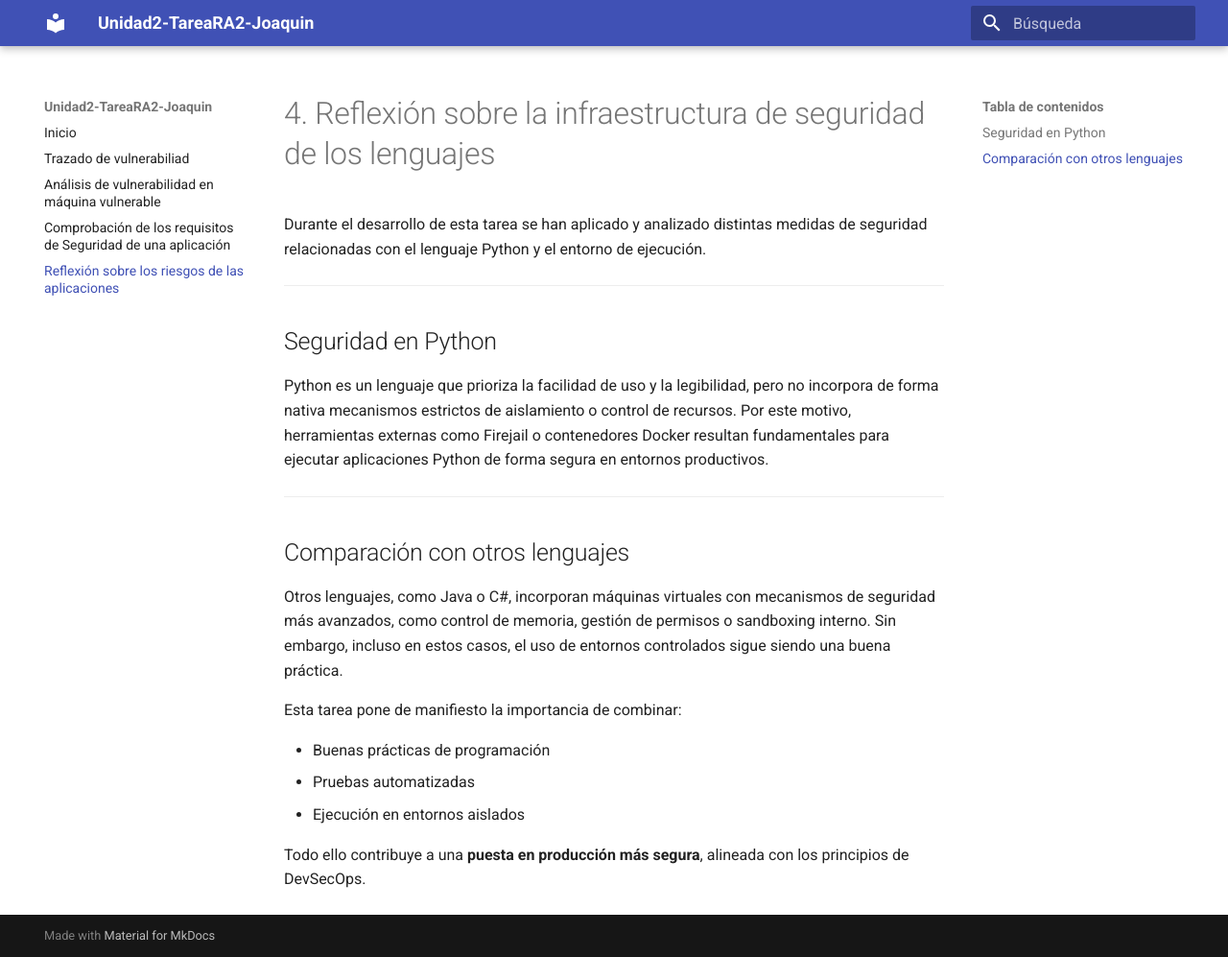
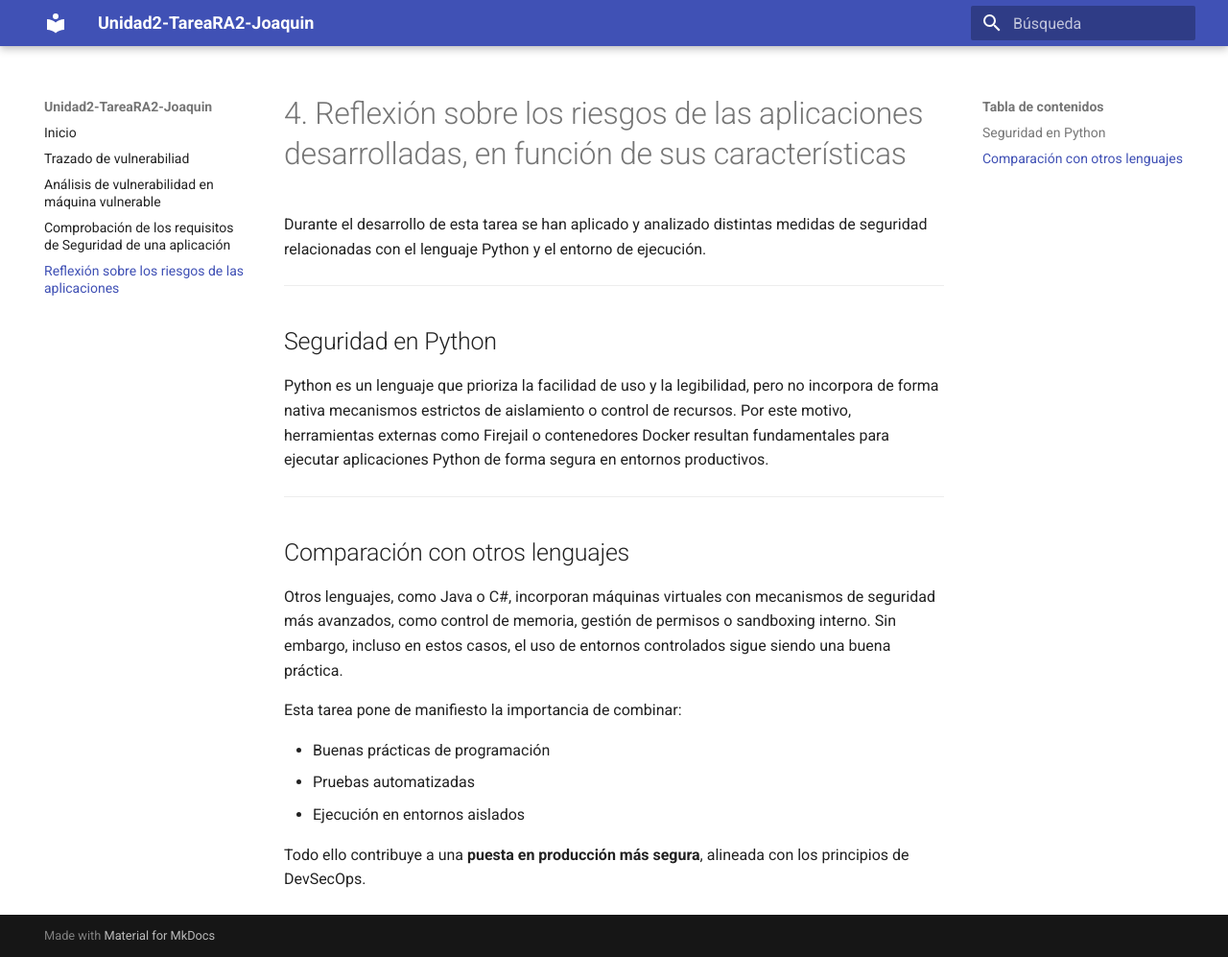
Before and after one commit to JBLeopard/Unidad2-TareaRA2-Joaquin, an MkDocs documentation site: the page built from docs/conclusiones.md, in a window 1280 px wide and 997 px high. Shown: the whole window at 96% size. Built offline with MkDocs 1.6.1 and Material for MkDocs 9.7.7, drawn with Linux system fonts in a browser that asks for light colours.

Commit message:
Update conclusiones.md

```diff
--- a/docs/conclusiones.md
+++ b/docs/conclusiones.md
@@ -1,4 +1,4 @@
-# 4. Reflexión sobre la infraestructura de seguridad de los lenguajes
+# 4. Reflexión sobre los riesgos de las aplicaciones desarrolladas, en función de sus características
 
 Durante el desarrollo de esta tarea se han aplicado y analizado distintas medidas de seguridad relacionadas con el lenguaje Python y el entorno de ejecución.
 
```
